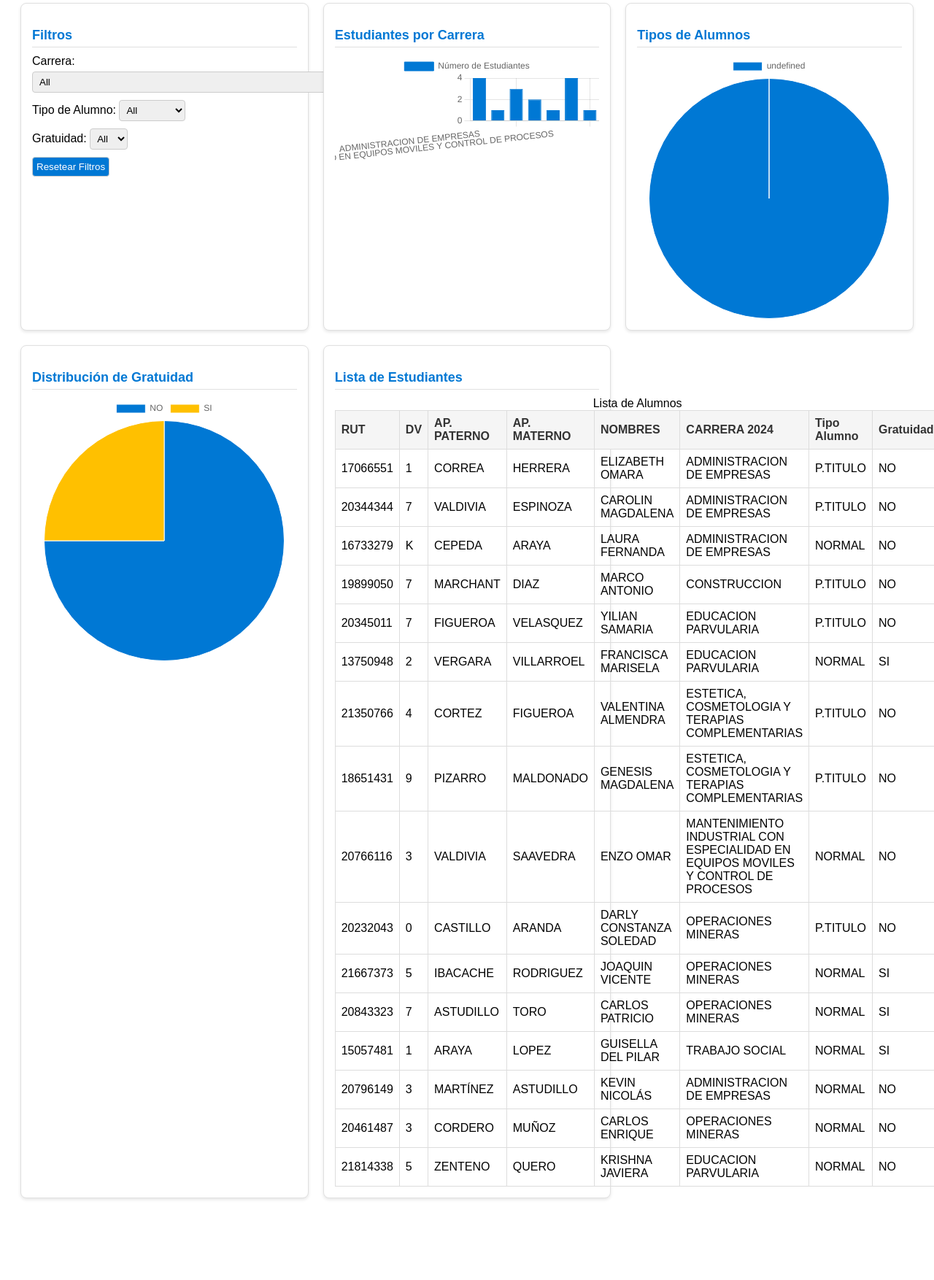
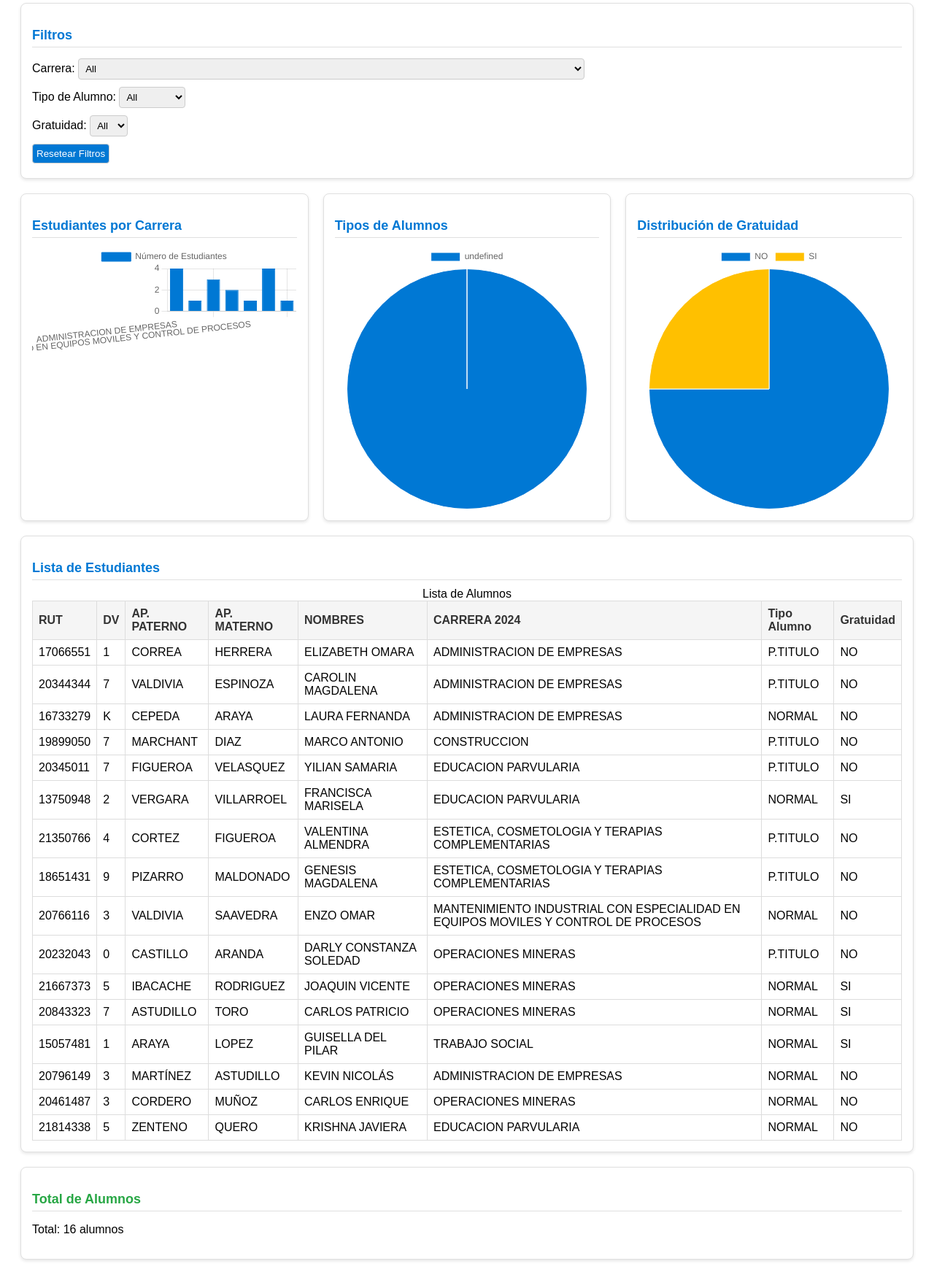
Before and after one commit to cherrerachile/dashboard, a plain HTML site: page index.html in a window 1280 px wide. Shown: the part 24-1778 px from the top of the page at 73% size. Before the commit the page ends 1694 px from the top, so only its background shows below. Drawn offline with nearby package versions, Linux system fonts and the light colour scheme.

Commit message:
Add files via upload

```diff
--- a/index.html
+++ b/index.html
@@ -11,6 +11,7 @@
         display: grid;
         grid-template-columns: repeat(auto-fit, minmax(300px, 1fr));
         grid-gap: 20px;
+        grid-template-rows: auto auto auto auto auto;
       }
       .dashboard-item {
         border: 1px solid #e0e0e0;
@@ -31,7 +32,31 @@
         border-bottom: 1px solid #e0e0e0;
       }
       #filters {
+        grid-row: 1;
         grid-column: 1 / -1;
+      }
+      #careerChartCard {
+        grid-row: 2;
+        grid-column: 1 / 2;
+      }
+      #typeChartCard {
+        grid-row: 2;
+        grid-column: 2 / 3;
+      }
+      #gratuityChartCard {
+        grid-row: 2;
+        grid-column: 3 / 4;
+      }
+      #studentTableCard {
+        grid-row: 3 / 5;
+        grid-column: 1 / -1;
+      }
+      #totalStudentsCard {
+        grid-row: 5;
+        grid-column: 1 / -1;
+      }
+      #totalStudentsCard h3 {
+        color: #28A745;
       }
       table {
         width: 100%;
@@ -69,9 +94,8 @@
   </head>
   <body>
     <div id="dashboard">
-      <div class="dashboard-item">
+      <div class="dashboard-item" id="filters">
         <h3>Filtros</h3>
-        <div id="filters">
         <label for="careerSelect">Carrera:</label>
         <select id="careerSelect"></select>
         <br>
@@ -83,20 +107,19 @@
         <br>
         <button id="resetFilters">Resetear Filtros</button>
       </div>
-      </div>
-      <div class="dashboard-item">
+      <div class="dashboard-item" id="careerChartCard">
         <h3>Estudiantes por Carrera</h3>
         <canvas id="careerChart"></canvas>
       </div>
-      <div class="dashboard-item">
+      <div class="dashboard-item" id="typeChartCard">
         <h3>Tipos de Alumnos</h3>
         <canvas id="typeChart"></canvas>
       </div>
-      <div class="dashboard-item">
+      <div class="dashboard-item" id="gratuityChartCard">
         <h3>Distribución de Gratuidad</h3>
         <canvas id="gratuityChart"></canvas>
       </div>
-      <div class="dashboard-item">
+      <div class="dashboard-item" id="studentTableCard">
         <h3>Lista de Estudiantes</h3>
         <table id="studentTable">
           <caption>Lista de Alumnos</caption>
@@ -112,9 +135,12 @@
               <th>Gratuidad</th>
             </tr>
           </thead>
-          <tfoot></tfoot>
           <tbody id="tableBody"></tbody>
         </table>
+      </div>
+      <div class="dashboard-item" id="totalStudentsCard">
+        <h3>Total de Alumnos</h3>
+        <p id="totalStudentsText">Cargando...</p>
       </div>
     </div>
     <script src="https://cdn.jsdelivr.net/npm/papaparse@5.3.0/papaparse.min.js"></script>
@@ -156,17 +182,11 @@
       }
 
       function createCareerChart(filteredData) {
-        if (careerChart) {
-          careerChart.destroy();
-        }
+        if (careerChart) careerChart.destroy();
         const careerCounts = {};
         filteredData.forEach(student => {
           const career = student['CARRERA 2024'];
-          if (career in careerCounts) {
-            careerCounts[career]++;
-          } else {
-            careerCounts[career] = 1;
-          }
+          careerCounts[career] = (careerCounts[career] || 0) + 1;
         });
         const labels = Object.keys(careerCounts);
         const values = Object.values(careerCounts);
@@ -175,23 +195,14 @@
           type: 'bar',
           data: {
             labels: labels,
-            datasets: [{ label: 'Número de Estudiantes', data: values, borderWidth: 1, borderColor: '#0078D4', backgroundColor: '#0078D4', fill: false }]
+            datasets: [{ label: 'Número de Estudiantes', data: values, borderWidth: 1, borderColor: '#0078D4', backgroundColor: '#0078D4' }]
           },
           options: {
-            title: {
-              display: true,
-              text: 'Estudiantes por Carrera'
-            },
-            scales: {
-              y: {
-                beginAtZero: true
-              }
-            },
+            scales: { y: { beginAtZero: true } },
             onClick: (event, activeElements) => {
               if (activeElements.length > 0) {
                 const index = activeElements[0].index;
-                const career = labels[index];
-                currentFilters.career = career;
+                currentFilters.career = labels[index];
                 renderDashboard();
               }
             }
@@ -200,17 +211,11 @@
       }
 
       function createTypeChart(filteredData) {
-        if (typeChart) {
-          typeChart.destroy();
-        }
+        if (typeChart) typeChart.destroy();
         const typeCounts = {};
         filteredData.forEach(student => {
           const type = student[' Tipo Alumno'];
-          if (type in typeCounts) {
-            typeCounts[type]++;
-          } else {
-            typeCounts[type] = 1;
-          }
+          typeCounts[type] = (typeCounts[type] || 0) + 1;
         });
         const labels = Object.keys(typeCounts);
         const values = Object.values(typeCounts);
@@ -222,15 +227,10 @@
             datasets: [{ data: values, borderWidth: 1, backgroundColor: ['#0078D4', '#FFC000'] }]
           },
           options: {
-            title: {
-              display: true,
-              text: 'Tipos de Alumnos'
-            },
             onClick: (event, activeElements) => {
               if (activeElements.length > 0) {
                 const index = activeElements[0].index;
-                const type = labels[index];
-                currentFilters.type = type;
+                currentFilters.type = labels[index];
                 renderDashboard();
               }
             }
@@ -239,17 +239,11 @@
       }
 
       function createGratuidadChart(filteredData) {
-        if (gratuityChart) {
-          gratuityChart.destroy();
-        }
+        if (gratuityChart) gratuityChart.destroy();
         const gratuidadCounts = {};
         filteredData.forEach(student => {
           const gratuidad = student.Gratuidad;
-          if (gratuidad in gratuidadCounts) {
-            gratuidadCounts[gratuidad]++;
-          } else {
-            gratuidadCounts[gratuidad] = 1;
-          }
+          gratuidadCounts[gratuidad] = (gratuidadCounts[gratuidad] || 0) + 1;
         });
         const labels = Object.keys(gratuidadCounts);
         const values = Object.values(gratuidadCounts);
@@ -261,15 +255,10 @@
             datasets: [{ data: values, borderWidth: 1, backgroundColor: ['#0078D4', '#FFC000'] }]
           },
           options: {
-            title: {
-              display: true,
-              text: 'Distribución de Gratuidad'
-            },
             onClick: (event, activeElements) => {
               if (activeElements.length > 0) {
                 const index = activeElements[0].index;
-                const gratuidad = labels[index];
-                currentFilters.gratuidad = gratuidad;
+                currentFilters.gratuidad = labels[index];
                 renderDashboard();
               }
             }
@@ -291,12 +280,18 @@
         });
       }
 
+      function updateTotalStudents(filteredData) {
+        const totalStudentsText = document.getElementById('totalStudentsText');
+        totalStudentsText.textContent = `Total: ${filteredData.length} alumnos`;
+      }
+
       function renderDashboard() {
         const filteredData = filterData(students, currentFilters);
         createCareerChart(filteredData);
         createTypeChart(filteredData);
         createGratuidadChart(filteredData);
         createTable(filteredData);
+        updateTotalStudents(filteredData);
       }
 
       Papa.parse('data.csv', {
```
Lines whose indentation alone changed are shown as unchanged.
